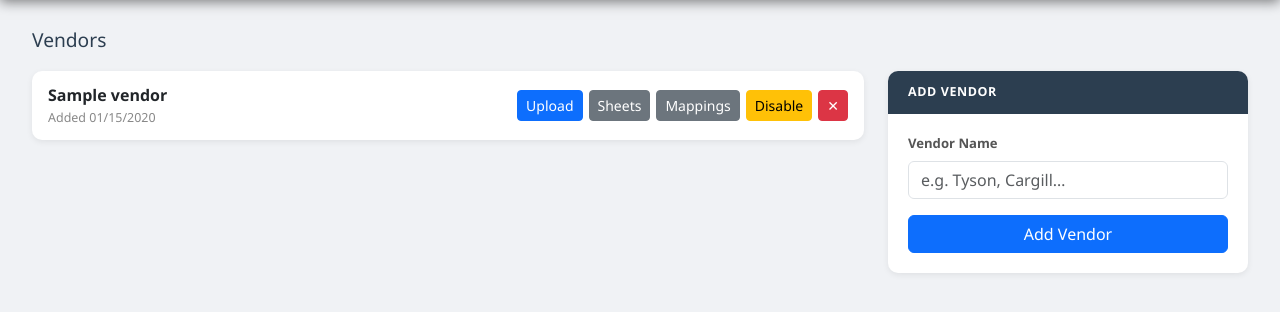
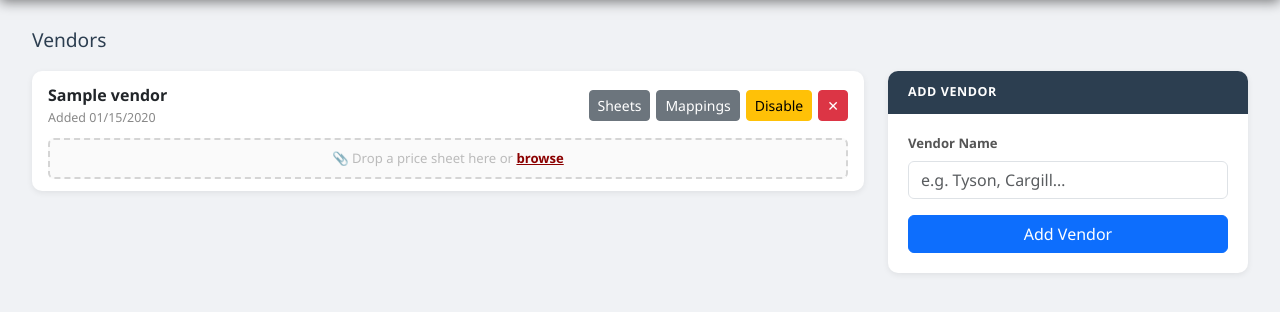
Before and after one commit to jerrodpoffenberger/VendorPriceComparison, a Flask app: page /vendors in a window 1280 px wide. Shown: the part 64-376 px from the top of the page. Run offline with Flask 3, Linux system fonts and the light colour scheme; the visitor is signed in with stand-in values (Sample User, id 1); tables that the repository leaves empty hold one stand-in row (values such as "Sample post").

Commit message:
Add drag-and-drop price sheet upload to vendors list
Each active vendor now shows a drop zone directly on the vendors page.
Drag a file onto it (or click browse) to start the upload wizard.
Shows an "Uploading…" state while the form submits.

Co-Authored-By: Claude Sonnet 4.6 <noreply@anthropic.com>

```diff
--- a/static/css/style.css
+++ b/static/css/style.css
@@ -251,6 +251,50 @@ td.cell-em   { text-align: right; }
 .empty-state  { text-align: center; padding: 48px 20px; color: #aaa; }
 .empty-state p { margin-top: 12px; font-size: 0.9rem; }
 
+/* ── Vendor drop zone ────────────────────────────────────────────────────── */
+.item-row-vendor {
+  flex-direction: column;
+  align-items: stretch;
+  gap: 0;
+}
+.vendor-row-top {
+  display: flex;
+  align-items: center;
+  justify-content: space-between;
+  gap: 10px;
+  width: 100%;
+}
+.vendor-dropzone {
+  border: 2px dashed #d5d5d5;
+  border-radius: 6px;
+  padding: 9px 16px;
+  margin-top: 10px;
+  text-align: center;
+  font-size: 0.82rem;
+  color: #bbb;
+  cursor: pointer;
+  transition: border-color 0.15s, background 0.15s, color 0.15s;
+  background: #fafafa;
+  user-select: none;
+}
+.vendor-dropzone.drag-over {
+  border-color: #8b0000;
+  background: #fdf3f3;
+  color: #8b0000;
+}
+.vendor-dropzone.uploading {
+  border-color: #27ae60;
+  background: #eafaf1;
+  color: #1e8449;
+  cursor: default;
+}
+.drop-browse {
+  color: #8b0000;
+  cursor: pointer;
+  text-decoration: underline;
+  font-weight: 600;
+}
+
 /* ── Two-col layout ──────────────────────────────────────────────────────── */
 .layout-2col { display: grid; grid-template-columns: 1fr 360px; gap: 24px; align-items: start; }
 .layout-center { max-width: 520px; margin: 0 auto; }
--- a/templates/vendors.html
+++ b/templates/vendors.html
@@ -20,7 +20,8 @@
     <div class="app-card">
       <ul class="item-list">
         {% for v in vendors %}
-        <li class="item-row {% if not v.is_active %}opacity-50{% endif %}">
+        <li class="item-row item-row-vendor {% if not v.is_active %}opacity-50{% endif %}">
+          <div class="vendor-row-top">
             <div>
               <div class="item-name">
                 {{ v.name }}
@@ -31,9 +32,6 @@
               <div class="item-meta">Added {{ v.created_at.strftime('%m/%d/%Y') }}</div>
             </div>
             <div class="item-actions">
-            {% if v.is_active %}
-            <a href="{{ url_for('upload', vendor_id=v.id) }}" class="btn btn-primary btn-sm">Upload</a>
-            {% endif %}
               <a href="{{ url_for('vendor_detail', vendor_id=v.id) }}" class="btn btn-secondary btn-sm">Sheets</a>
               <a href="{{ url_for('vendor_mappings', vendor_id=v.id) }}" class="btn btn-secondary btn-sm">Mappings</a>
               <form method="post" action="{{ url_for('toggle_vendor', vendor_id=v.id) }}" style="display:inline">
@@ -46,6 +44,22 @@
                 <button class="btn btn-danger btn-sm">✕</button>
               </form>
             </div>
+          </div>
+
+          {% if v.is_active %}
+          {# Hidden form — JS populates the file input and submits it #}
+          <form method="post" action="{{ url_for('upload', vendor_id=v.id) }}"
+                enctype="multipart/form-data" id="upload-form-{{ v.id }}" style="display:none">
+            <input type="file" name="file" id="file-{{ v.id }}"
+                   accept=".xlsx,.xls,.xlsm,.csv,.pdf">
+          </form>
+          <div class="vendor-dropzone" id="dropzone-{{ v.id }}" data-vendor-id="{{ v.id }}">
+            <span class="drop-inner">
+              📎 Drop a price sheet here or
+              <label for="file-{{ v.id }}" class="drop-browse">browse</label>
+            </span>
+          </div>
+          {% endif %}
         </li>
         {% endfor %}
       </ul>
@@ -70,3 +84,40 @@
   </div>
 </div>
 {% endblock %}
+
+{% block scripts %}
+<script>
+document.querySelectorAll('.vendor-dropzone').forEach(function(zone) {
+  var vendorId = zone.dataset.vendorId;
+  var form  = document.getElementById('upload-form-' + vendorId);
+  var input = document.getElementById('file-' + vendorId);
+
+  function setDragging(on) { zone.classList.toggle('drag-over', on); }
+
+  function submitFile(file) {
+    var dt = new DataTransfer();
+    dt.items.add(file);
+    input.files = dt.files;
+    zone.classList.remove('drag-over');
+    zone.classList.add('uploading');
+    zone.querySelector('.drop-inner').textContent = 'Uploading ' + file.name + '…';
+    form.submit();
+  }
+
+  zone.addEventListener('dragenter', function(e) { e.preventDefault(); setDragging(true); });
+  zone.addEventListener('dragover',  function(e) { e.preventDefault(); setDragging(true); });
+  zone.addEventListener('dragleave', function(e) { setDragging(false); });
+  zone.addEventListener('dragend',   function(e) { setDragging(false); });
+
+  zone.addEventListener('drop', function(e) {
+    e.preventDefault();
+    var files = e.dataTransfer.files;
+    if (files.length > 0) submitFile(files[0]);
+  });
+
+  input.addEventListener('change', function() {
+    if (input.files.length > 0) submitFile(input.files[0]);
+  });
+});
+</script>
+{% endblock %}
```
Lines whose indentation alone changed are shown as unchanged.
